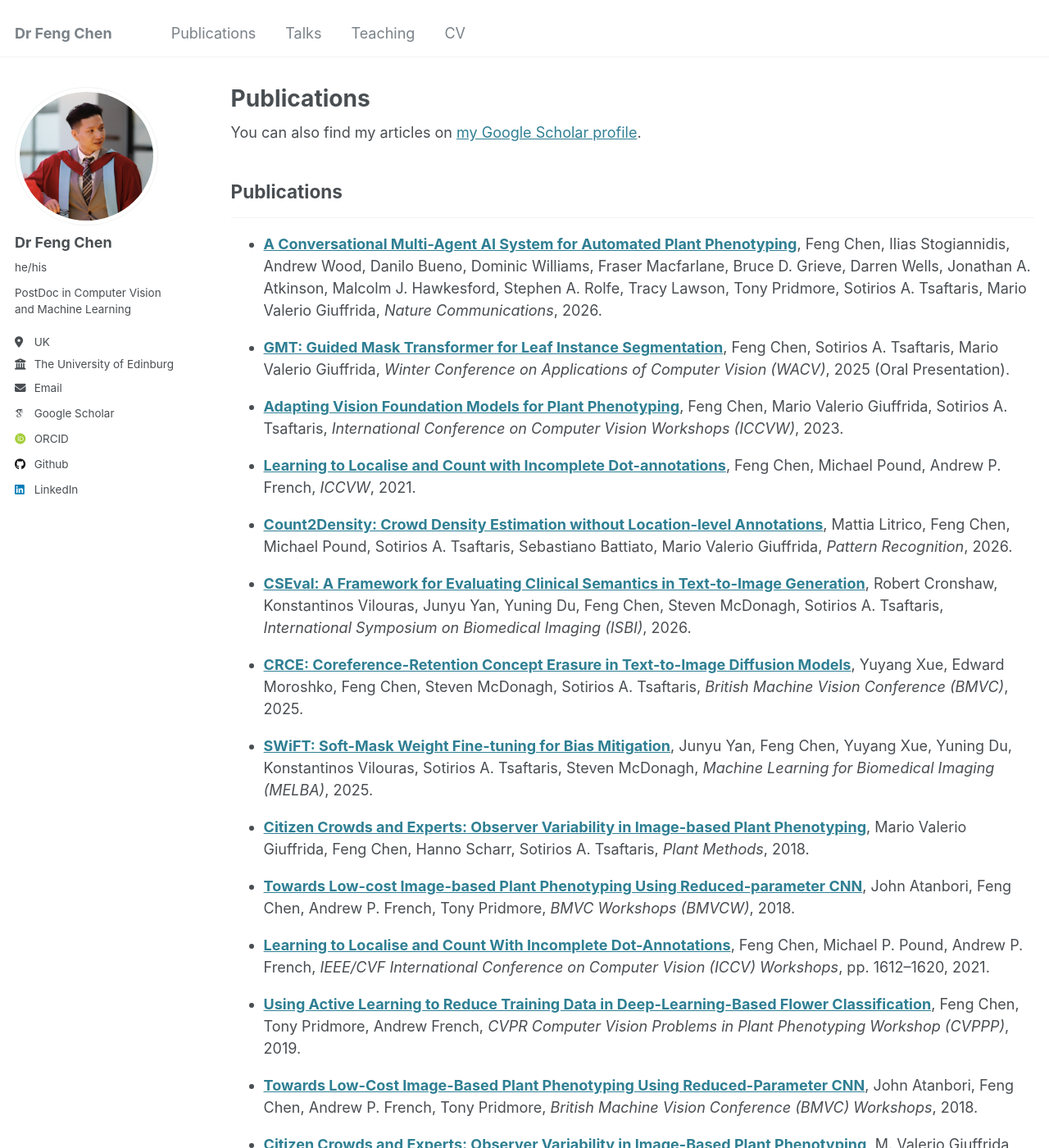
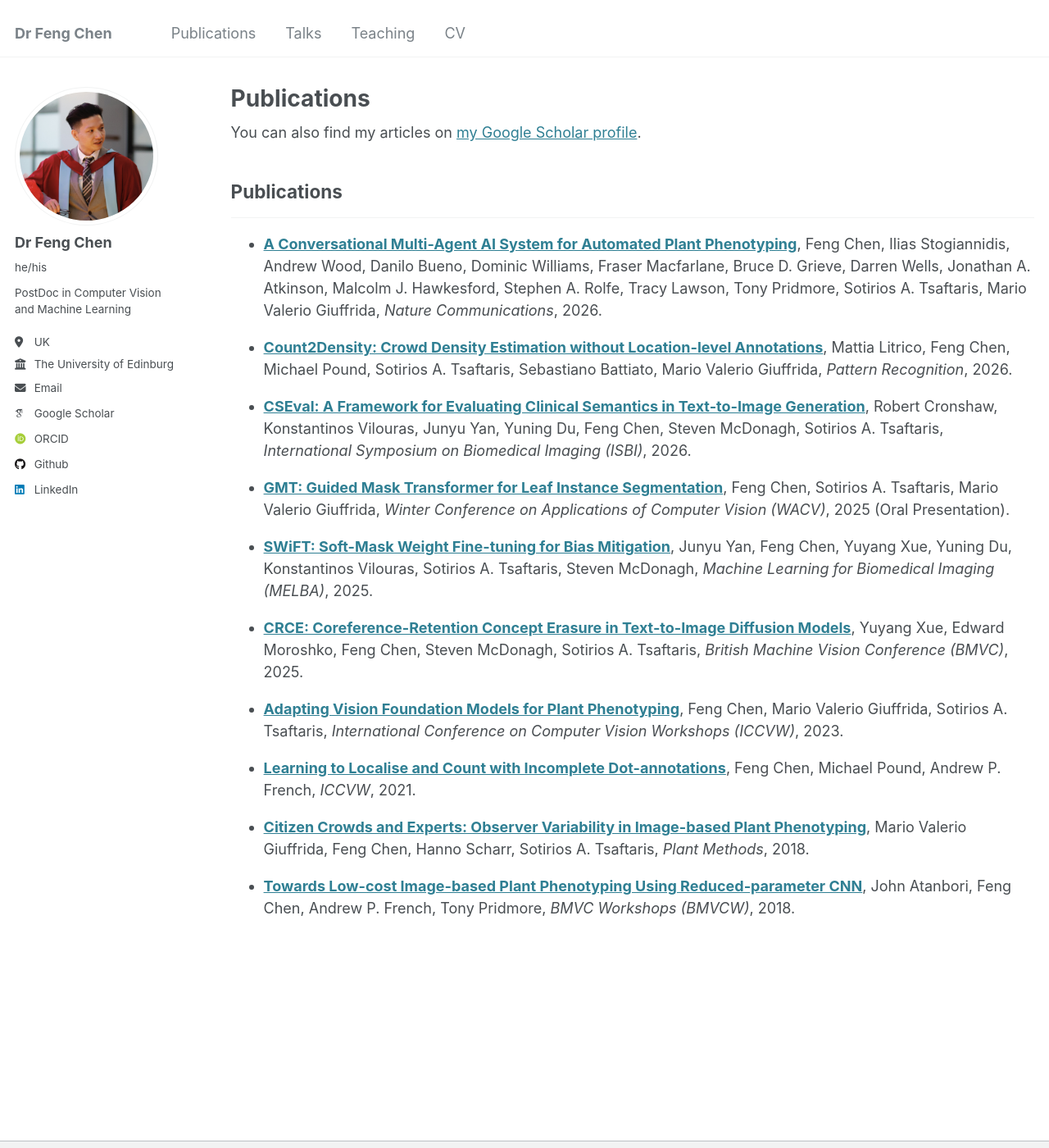
Before and after one commit to fengchen025/fengchen025.github.io, a Jekyll site: the page built from _pages/publications.html, in a window 1280 px wide and 1400 px high. Shown: the whole window at 82% size. Built offline with Jekyll 4.4.1, drawn with Linux system fonts in a browser that asks for light colours; some web fonts are replaced; some of the changed text lies outside the part shown.

Commit message:
Update publications.html

```diff
--- a/_pages/publications.html
+++ b/_pages/publications.html
@@ -24,9 +24,41 @@ author_profile: true
 
 <ul>
   <li>
+    <strong><a href="https://arxiv.org/abs/2509.03170">Count2Density: Crowd Density Estimation without Location-level Annotations</a></strong>,
+    Mattia Litrico, Feng Chen, Michael Pound, Sotirios A. Tsaftaris, Sebastiano Battiato, Mario Valerio Giuffrida,
+    <em>Pattern Recognition</em>, 2026.
+  </li>
+</ul>
+
+<ul>
+  <li>
+    <strong><a href="https://arxiv.org/abs/2602.12004">CSEval: A Framework for Evaluating Clinical Semantics in Text-to-Image Generation</a></strong>,
+    Robert Cronshaw, Konstantinos Vilouras, Junyu Yan, Yuning Du, Feng Chen, Steven McDonagh, Sotirios A. Tsaftaris,
+    <em>International Symposium on Biomedical Imaging (ISBI)</em>, 2026.
+  </li>
+</ul>
+
+<ul>
+  <li>
     <strong><a href="https://arxiv.org/abs/2406.17109">GMT: Guided Mask Transformer for Leaf Instance Segmentation</a></strong>,
     Feng Chen, Sotirios A. Tsaftaris, Mario Valerio Giuffrida,
     <em>Winter Conference on Applications of Computer Vision (WACV)</em>, 2025 (Oral Presentation).
+  </li>
+</ul>
+
+<ul>
+  <li>
+    <strong><a href="https://www.melba-journal.org/papers/2025:015.html">SWiFT: Soft-Mask Weight Fine-tuning for Bias Mitigation</a></strong>,
+    Junyu Yan, Feng Chen, Yuyang Xue, Yuning Du, Konstantinos Vilouras, Sotirios A. Tsaftaris, Steven McDonagh,
+    <em>Machine Learning for Biomedical Imaging (MELBA)</em>, 2025.
+  </li>
+</ul>
+
+<ul>
+  <li>
+    <strong><a href="https://arxiv.org/abs/2503.14232">CRCE: Coreference-Retention Concept Erasure in Text-to-Image Diffusion Models</a></strong>,
+    Yuyang Xue, Edward Moroshko, Feng Chen, Steven McDonagh, Sotirios A. Tsaftaris,
+    <em>British Machine Vision Conference (BMVC)</em>, 2025.
   </li>
 </ul>
 
@@ -48,38 +80,6 @@ author_profile: true
 
 <ul>
   <li>
-    <strong><a href="https://arxiv.org/abs/2509.03170">Count2Density: Crowd Density Estimation without Location-level Annotations</a></strong>,
-    Mattia Litrico, Feng Chen, Michael Pound, Sotirios A. Tsaftaris, Sebastiano Battiato, Mario Valerio Giuffrida,
-    <em>Pattern Recognition</em>, 2026.
-  </li>
-</ul>
-
-<ul>
-  <li>
-    <strong><a href="https://arxiv.org/abs/2602.12004">CSEval: A Framework for Evaluating Clinical Semantics in Text-to-Image Generation</a></strong>,
-    Robert Cronshaw, Konstantinos Vilouras, Junyu Yan, Yuning Du, Feng Chen, Steven McDonagh, Sotirios A. Tsaftaris,
-    <em>International Symposium on Biomedical Imaging (ISBI)</em>, 2026.
-  </li>
-</ul>
-
-<ul>
-  <li>
-    <strong><a href="https://arxiv.org/abs/2503.14232">CRCE: Coreference-Retention Concept Erasure in Text-to-Image Diffusion Models</a></strong>,
-    Yuyang Xue, Edward Moroshko, Feng Chen, Steven McDonagh, Sotirios A. Tsaftaris,
-    <em>British Machine Vision Conference (BMVC)</em>, 2025.
-  </li>
-</ul>
-
-<ul>
-  <li>
-    <strong><a href="https://www.melba-journal.org/papers/2025:015.html">SWiFT: Soft-Mask Weight Fine-tuning for Bias Mitigation</a></strong>,
-    Junyu Yan, Feng Chen, Yuyang Xue, Yuning Du, Konstantinos Vilouras, Sotirios A. Tsaftaris, Steven McDonagh,
-    <em>Machine Learning for Biomedical Imaging (MELBA)</em>, 2025.
-  </li>
-</ul>
-
-<ul>
-  <li>
     <strong><a href="https://plantmethods.biomedcentral.com/articles/10.1186/s13007-018-0278-7">Citizen Crowds and Experts: Observer Variability in Image-based Plant Phenotyping</a></strong>,
     Mario Valerio Giuffrida, Feng Chen, Hanno Scharr, Sotirios A. Tsaftaris,
     <em>Plant Methods</em>, 2018.
@@ -93,84 +93,3 @@ author_profile: true
     <em>BMVC Workshops (BMVCW)</em>, 2018.
   </li>
 </ul>
-
-<!-- <ul>
-  <li>
-    <strong>Access Database System and Design</strong>,
-    Zi Li, Feng Chen, Xuying Hu,
-    <em>Science Press, Beijing</em>, 2017 (ISBN: 978-7-03-052701-1).
-  </li>
-</ul> -->
-
-<!-- <ul>
-  <li>
-    <strong>Stress Testing Concept Erasure with LLM Agents</strong>,
-    Yuyang Xue (Equal Contribution), Feng Chen (Equal Contribution), Zhihua Liu, Edward Moroshko, Steven McDonagh, Sotirios A. Tsaftaris,
-    <em>Under Review</em>, 2026.
-  </li>
-</ul> -->
-
-<!-- <h2>Publications</h2>
-<hr />
-
-<ul>
-  <li>
-    <strong><a href="https://cvppa2024.github.io/assets/pdf/17.pdf">PhenoGPT: Towards Language Interaction with Vision Models for Plant Phenotyping</a></strong>,
-    Feng Chen, Sotirios A. Tsaftaris, Mario Valerio Giuffrida,
-    <em>ECCV Computer Vision in Plant Phenotyping and Agriculture Workshop (CVPPA)</em>, 2024.
-  </li>
-</ul>
-
-<ul>
-  <li>
-    <strong><a href="https://arxiv.org/abs/2406.17109">GMT: Guided Mask Transformer for Leaf Instance Segmentation</a></strong>,
-    Feng Chen, Sotirios A. Tsaftaris, Mario Valerio Giuffrida,
-    <em>IEEE/CVF Winter Conference on Applications of Computer Vision (WACV)</em>, 2025 (Oral Presentation).
-  </li>
-</ul>
-
-<ul>
-  <li>
-    <strong><a href="https://openaccess.thecvf.com/content/ICCV2023W/CVPPA/papers/Chen_Adapting_Vision_Foundation_Models_for_Plant_Phenotyping_ICCVW_2023_paper.pdf">Adapting Vision Foundation Models for Plant Phenotyping</a></strong>,
-    Feng Chen, Mario Valerio Giuffrida, Sotirios A. Tsaftaris,
-    <em>IEEE/CVF International Conference on Computer Vision (ICCV) Workshops</em>, pp. 604–613, 2023.
-  </li>
-</ul>
-
-<!--   <li>
-    <strong><a href="ADD_URL_HERE">Learning with Fewer Labels in Deep Learning for Plant Phenotyping</a></strong>,
-    Feng Chen,
-    <em>PhD Thesis, University of Nottingham</em>, 2022.
-  </li> -->
-
-<ul>
-  <li>
-    <strong><a href="https://openaccess.thecvf.com/content/ICCV2021W/ILDAV/papers/Chen_Learning_to_Localise_and_Count_With_Incomplete_Dot-Annotations_ICCVW_2021_paper.pdf">Learning to Localise and Count With Incomplete Dot-Annotations</a></strong>,
-    Feng Chen, Michael P. Pound, Andrew P. French,
-    <em>IEEE/CVF International Conference on Computer Vision (ICCV) Workshops</em>, pp. 1612–1620, 2021.
-  </li>
-</ul>
-
-<ul>
-  <li>
-    <strong><a href="https://www.plant-phenotyping.org/lw_resource/datapool/systemfiles/elements/files/88643099-7552-11e9-b1c5-dead53a91d31/current/document/ChenCVPPP2019.pdf">Using Active Learning to Reduce Training Data in Deep-Learning-Based Flower Classification</a></strong>,
-    Feng Chen, Tony Pridmore, Andrew French,
-    <em>CVPR Computer Vision Problems in Plant Phenotyping Workshop (CVPPP)</em>, 2019.
-  </li>
-</ul>
-
-<ul>
-  <li>
-    <strong><a href="http://bmvc2018.org/contents/workshops/cvppp2018/0023.pdf">Towards Low-Cost Image-Based Plant Phenotyping Using Reduced-Parameter CNN</a></strong>,
-    John Atanbori, Feng Chen, Andrew P. French, Tony Pridmore,
-    <em>British Machine Vision Conference (BMVC) Workshops</em>, 2018.
-  </li>
-</ul>
-
-<ul>
-    <li>
-    <strong><a href="https://link.springer.com/article/10.1186/s13007-018-0278-7">Citizen Crowds and Experts: Observer Variability in Image-Based Plant Phenotyping</a></strong>,
-    M. Valerio Giuffrida, Feng Chen, Hanno Scharr, Sotirios A. Tsaftaris,
-    <em>Plant Methods</em>, Vol. 14, pp. 1–14, 2018.
-  </li>
-</ul> -->
```
